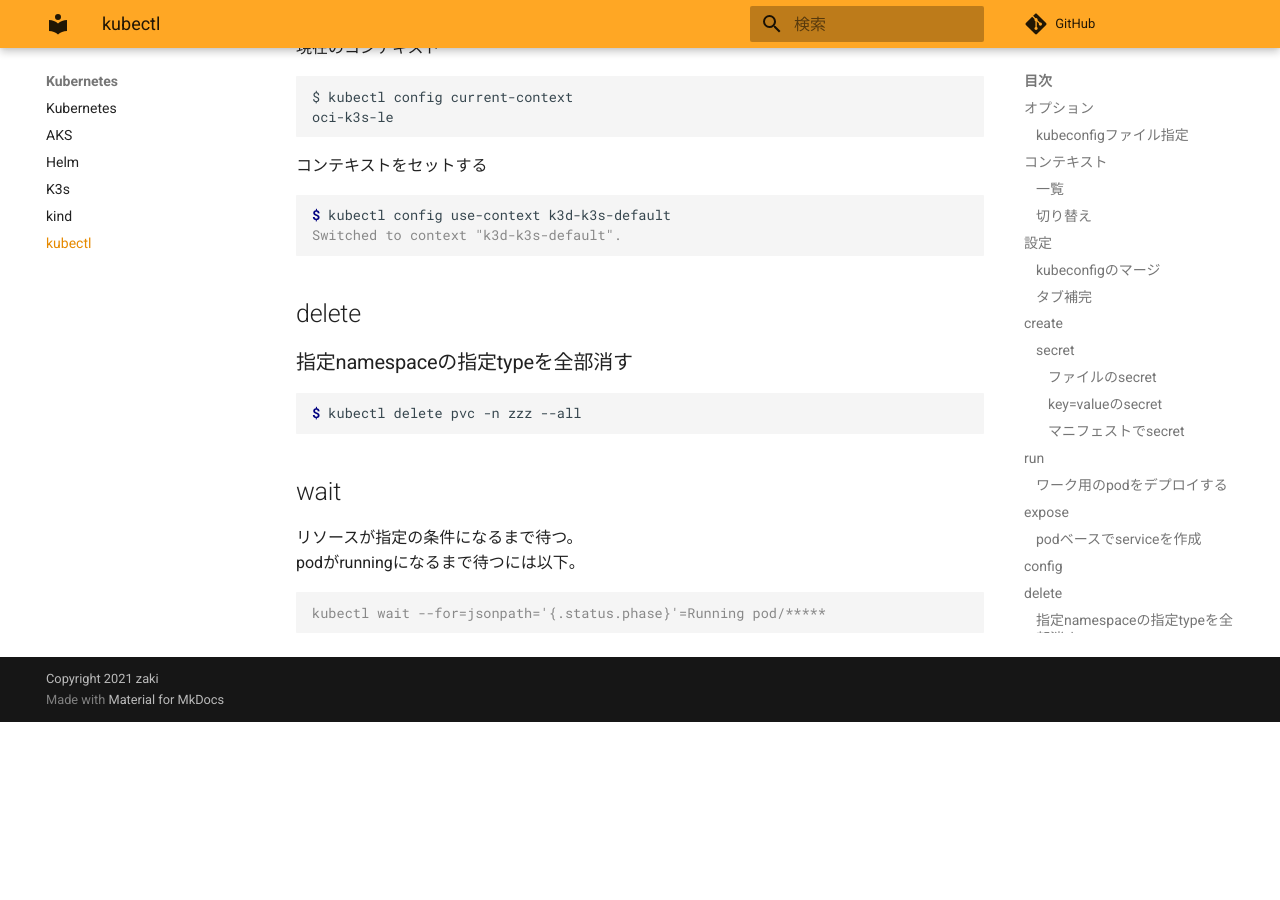
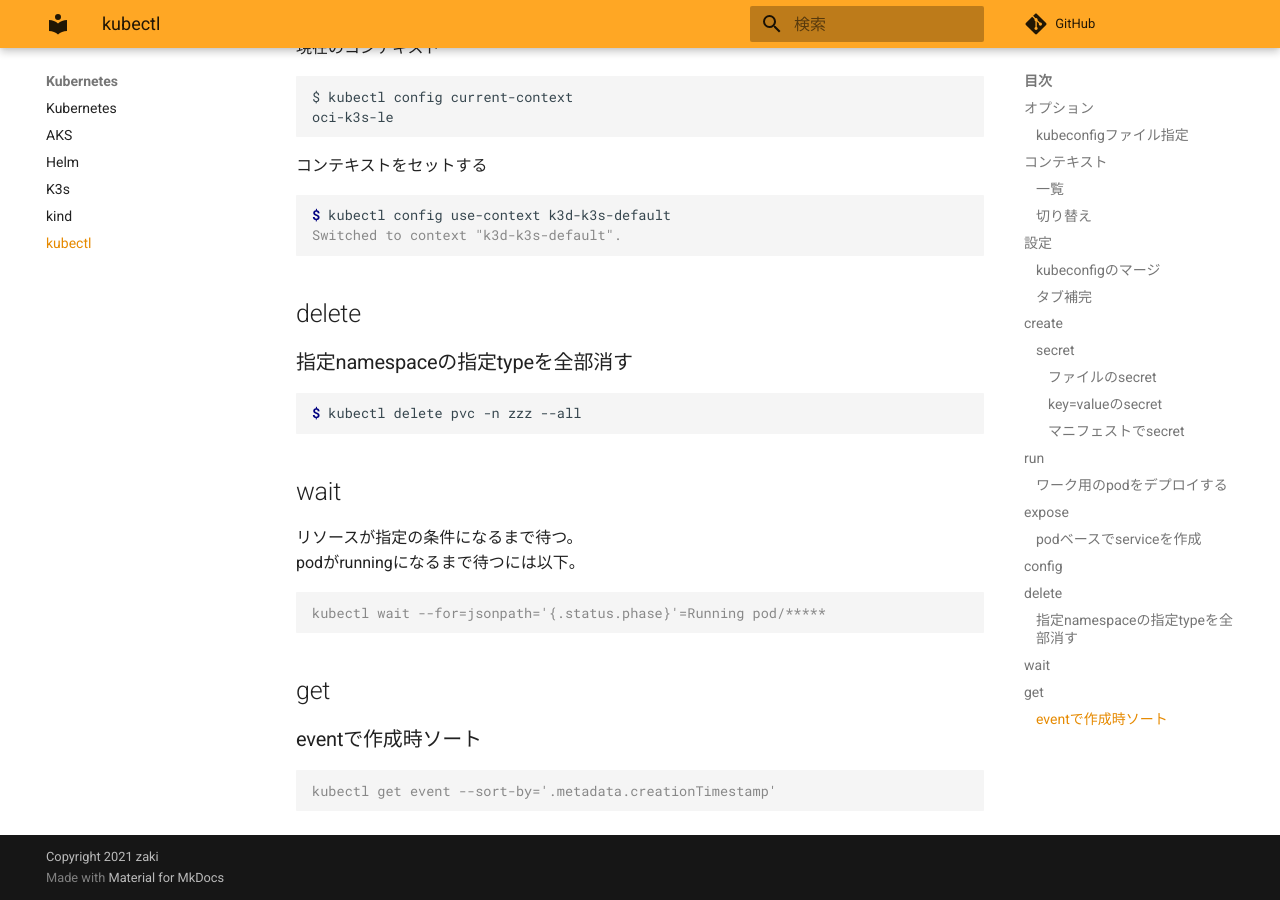
Before and after one commit to zaki-lknr/docs, an MkDocs documentation site: the page built from docs/Kubernetes/kubectl.md, in a window 1280 px wide and 900 px high, scrolled down 4771 px. Built offline with MkDocs 1.6.1 and Material for MkDocs 9.7.7, drawn with Linux system fonts in a browser that asks for light colours; comment, search, counter and statistics services are not loaded; before the commit the page ends 5493 px from its top, so only the background shows below that.

Commit message:
add: kubernetes/kubectl: getでソート

````diff
--- a/docs/Kubernetes/kubectl.md
+++ b/docs/Kubernetes/kubectl.md
@@ -262,3 +262,11 @@ podがrunningになるまで待つには以下。
 ```console
 kubectl wait --for=jsonpath='{.status.phase}'=Running pod/*****
 ```
+
+## get
+
+### eventで作成時ソート
+
+```console
+kubectl get event --sort-by='.metadata.creationTimestamp'
+```
````
